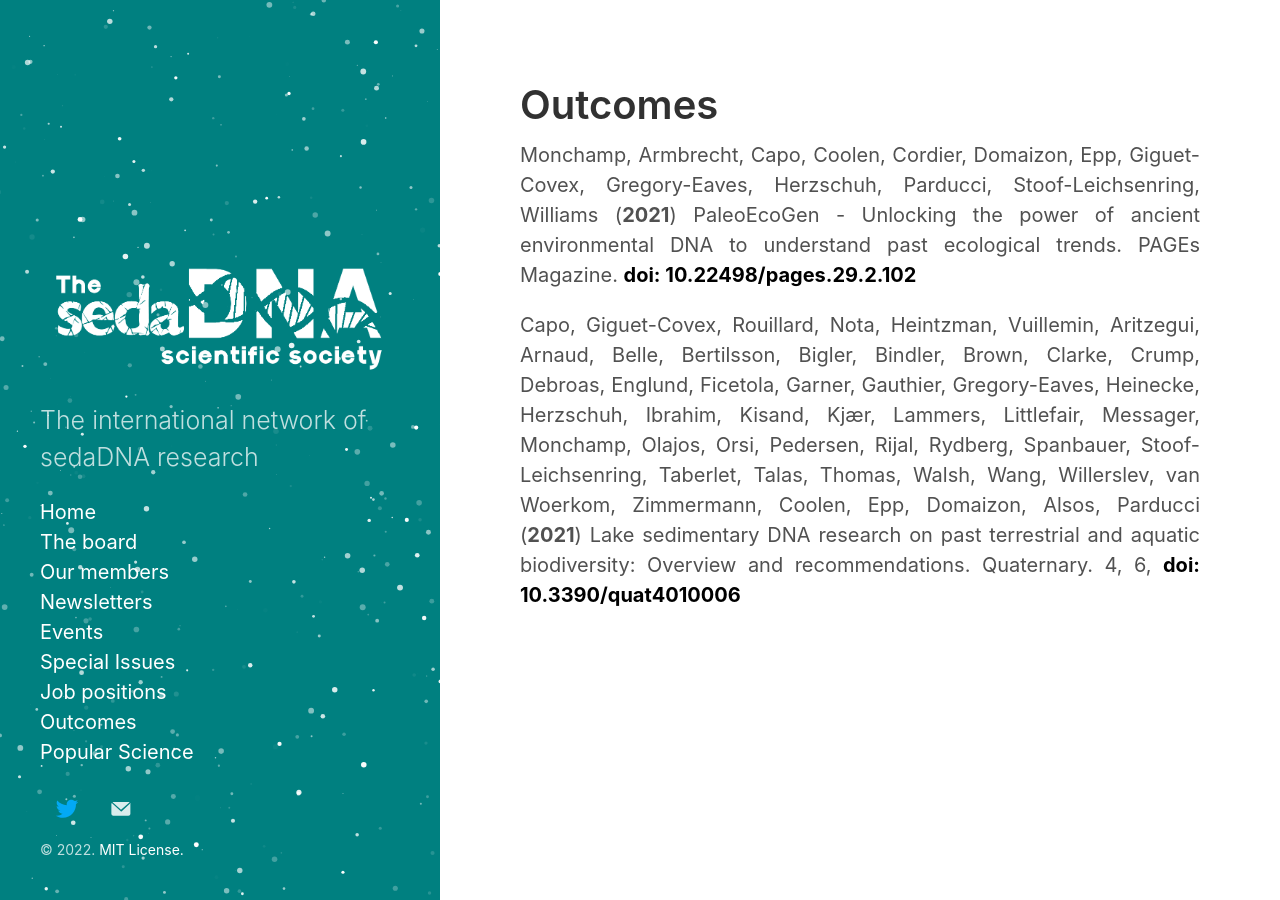
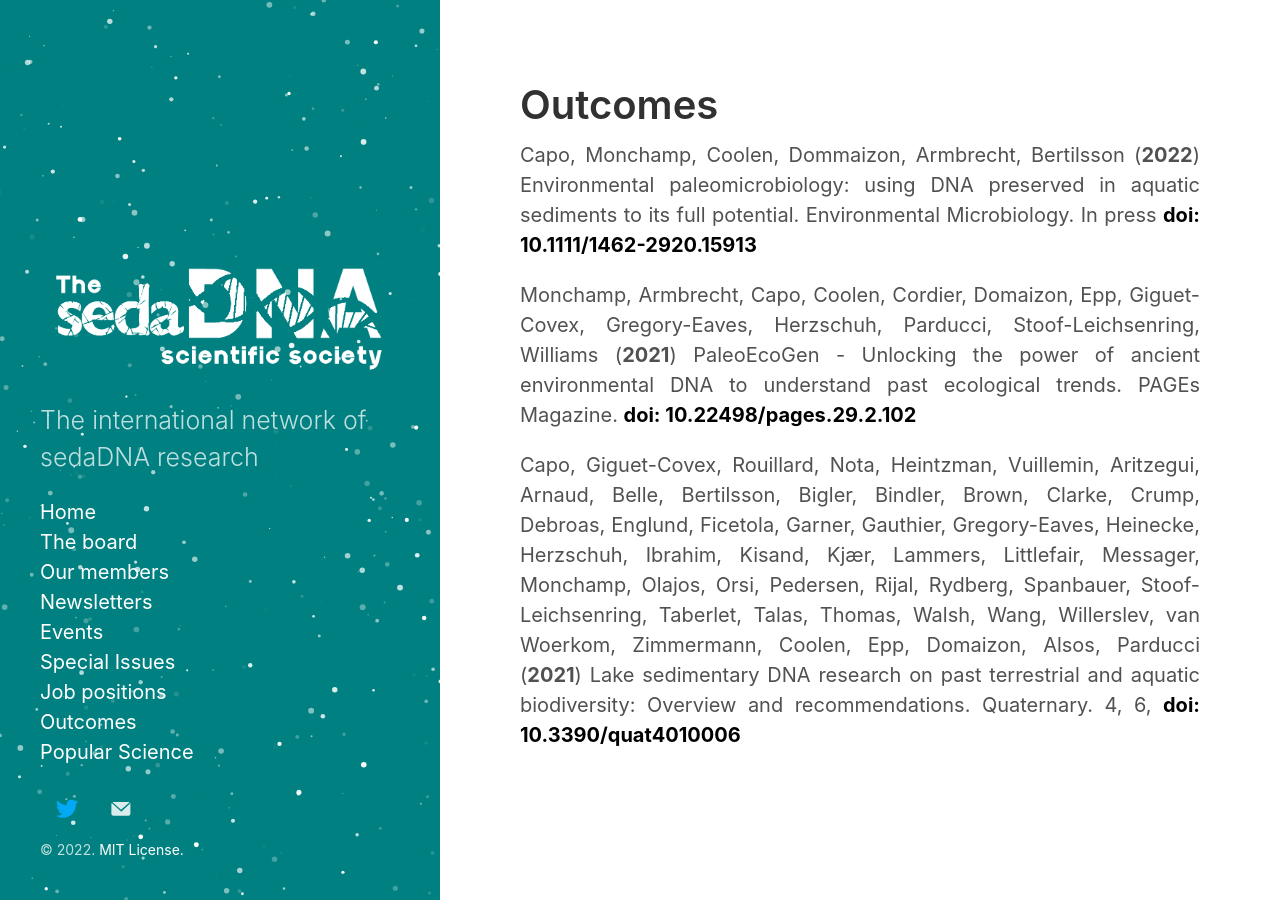
Before and after one commit to sedadna/sedadna.github.io, a Jekyll site: the page built from category/outcomes.md, in a window 1280 px wide. Built offline with Jekyll 4.4.1, drawn with Linux system fonts in a browser that asks for light colours.

Commit message:
Update outcomes.md

```diff
--- a/category/outcomes.md
+++ b/category/outcomes.md
@@ -4,6 +4,9 @@
 ---
 
 <div class="intro">
+<p>Capo, Monchamp, Coolen, Dommaizon, Armbrecht, Bertilsson (<b>2022</b>) Environmental paleomicrobiology: using DNA preserved in aquatic sediments to its full potential. Environmental Microbiology. In press <a href="https://sfamjournals.onlinelibrary.wiley.com/doi/10.1111/1462-2920.15913" target="_blank"><b>doi: 10.1111/1462-2920.15913</b></a>  </p>
+
+<div class="intro">
 <p>Monchamp, Armbrecht, Capo, Coolen, Cordier, Domaizon, Epp, Giguet-Covex, Gregory-Eaves, Herzschuh, Parducci, Stoof-Leichsenring, Williams (<b>2021</b>) PaleoEcoGen - Unlocking the power of ancient environmental DNA to understand past ecological trends. PAGEs Magazine. <a href="https://pastglobalchanges.org/publications/pages-magazines/pages-magazine/128666" target="_blank"><b>doi: 10.22498/pages.29.2.102</b></a>  </p>
 
 <p>Capo, Giguet-Covex, Rouillard, Nota, Heintzman, Vuillemin, Aritzegui, Arnaud, Belle, Bertilsson, Bigler, Bindler, Brown, Clarke, Crump, Debroas, Englund, Ficetola, Garner, Gauthier, Gregory-Eaves, Heinecke, Herzschuh, Ibrahim, Kisand, Kjær, Lammers, Littlefair, Messager, Monchamp, Olajos, Orsi, Pedersen, Rijal, Rydberg, Spanbauer, Stoof-Leichsenring, Taberlet, Talas, Thomas, Walsh, Wang, Willerslev, van Woerkom, Zimmermann, Coolen, Epp, Domaizon, Alsos, Parducci (<b>2021</b>) Lake sedimentary DNA research on past terrestrial and aquatic biodiversity: Overview and recommendations. Quaternary. 4, 6, <a href="https://www.mdpi.com/2571-550X/4/1/6" target="_blank"><b>doi: 10.3390/quat4010006</b></a></p>
```
